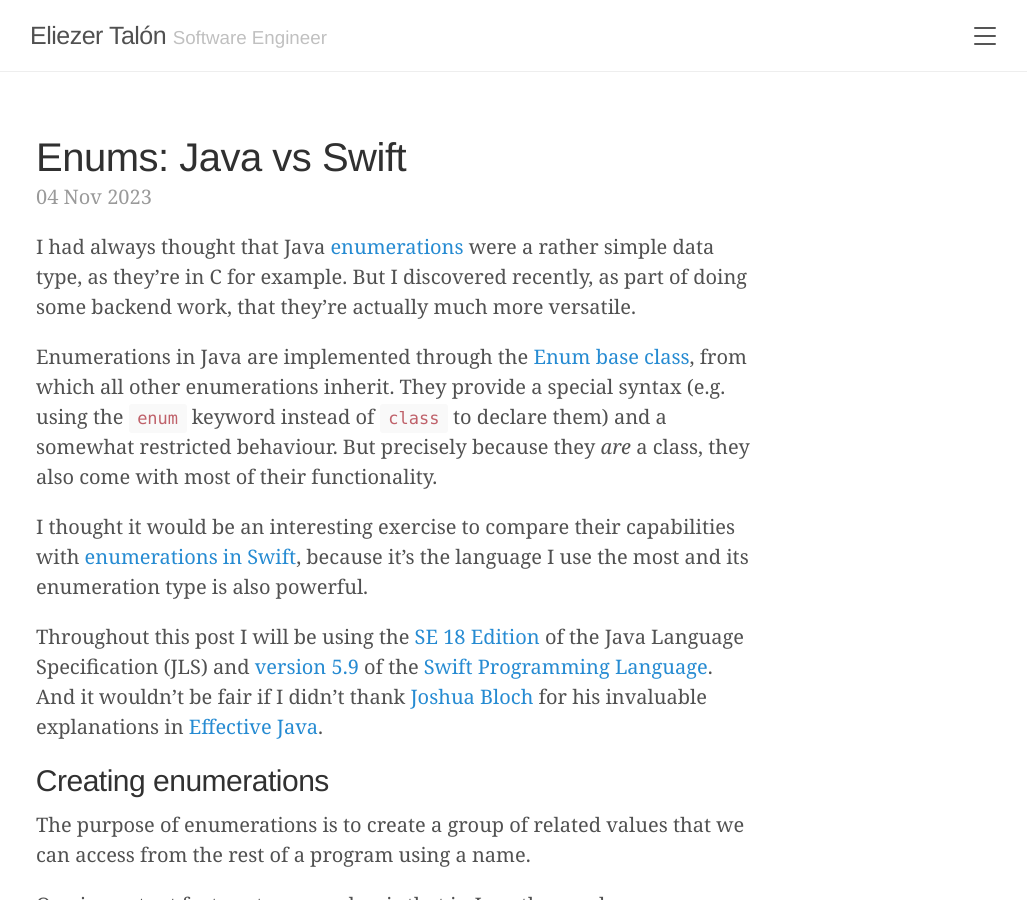
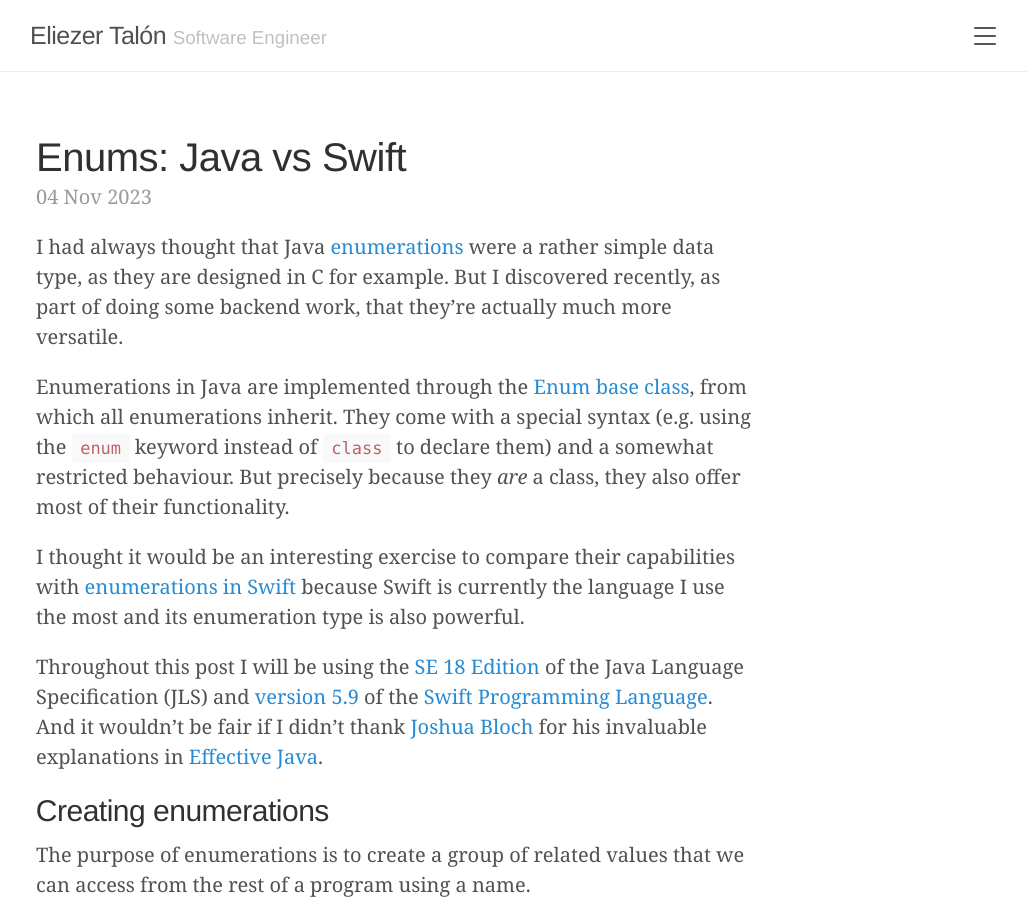
Before and after one commit to elitalon/elitalon.github.io, a Jekyll site: the page built from _posts/2023-11-04-enums-java-vs-swift.md, in a window 1280 px wide and 900 px high. Shown: the whole window, without its empty margins (244-1271 px from the left). Built offline with Jekyll 4.4.1, drawn with Linux system fonts in a browser that asks for light colours; some of the changed text lies outside the part shown.

Commit message:
Fix typos and edit some paragraphs

````diff
--- a/_posts/2023-11-04-enums-java-vs-swift.md
+++ b/_posts/2023-11-04-enums-java-vs-swift.md
@@ -2,13 +2,13 @@
 title: "Enums: Java vs Swift"
 description: A comparison of the capabilities of enumerations in Java and Swift.
 ---
-I had always thought that Java [enumerations](https://en.wikipedia.org/wiki/Enumerated_type) were a rather simple data type, as they're in C for example. But I discovered recently, as part of doing some backend work, that they're actually much more versatile.
+I had always thought that Java [enumerations](https://en.wikipedia.org/wiki/Enumerated_type) were a rather simple data type, as they are designed in C for example. But I discovered recently, as part of doing some backend work, that they're actually much more versatile.
 
 <!--more-->
 
-Enumerations in Java are implemented through the [Enum base class](https://docs.oracle.com/en/java/javase/18/docs/api/java.base/java/lang/Enum.html), from which all other enumerations inherit. They provide a special syntax (e.g. using the `enum` keyword instead of `class` to declare them) and a somewhat restricted behaviour. But precisely because they _are_ a class, they also come with most of their functionality.
+Enumerations in Java are implemented through the [Enum base class](https://docs.oracle.com/en/java/javase/18/docs/api/java.base/java/lang/Enum.html), from which all enumerations inherit. They come with a special syntax (e.g. using the `enum` keyword instead of `class` to declare them) and a somewhat restricted behaviour. But precisely because they _are_ a class, they also offer most of their functionality.
 
-I thought it would be an interesting exercise to compare their capabilities with [enumerations in Swift](https://docs.swift.org/swift-book/documentation/the-swift-programming-language/enumerations), because it's the language I use the most and its enumeration type is also powerful.
+I thought it would be an interesting exercise to compare their capabilities with [enumerations in Swift](https://docs.swift.org/swift-book/documentation/the-swift-programming-language/enumerations) because Swift is currently the language I use the most and its enumeration type is also powerful.
 
 Throughout this post I will be using the [SE 18 Edition](https://docs.oracle.com/javase/specs/jls/se18/html/index.html) of the Java Language Specification (JLS) and [version 5.9](https://github.com/apple/swift-book/tree/swift-5.9-fcs) of the [Swift Programming Language](https://docs.swift.org/swift-book/documentation/the-swift-programming-language/aboutthelanguagereference/). And it wouldn't be fair if I didn't thank [Joshua Bloch](https://twitter.com/joshbloch) for his invaluable explanations in [Effective Java](https://www.pearson.com/en-us/subject-catalog/p/effective-java/P200000000138/9780134685991).
 
@@ -326,7 +326,7 @@ let card = CreditCardType.platinum
 print(card.cashback(for: 15)) // 0.1125
 ```
 
-Note how in both examples above we get the same behaviour regardless of the underlying enumeration constant: we multiply `amount` by the corresponding `cashbackRate`. But what if we wanted a different behaviour for each case?
+Note how in both examples above we get the same behaviour regardless of the underlying enumeration constant: `amount` is multiplied by the corresponding `cashbackRate`. But what if we wanted a different behaviour for each case?
 
 In Swift there's no other way but switching over `self`:
 
````
Also changed, not shown: other parts of _posts/2023-11-04-enums-java-vs-swift.md (+5 -5 lines), Gemfile.lock.
